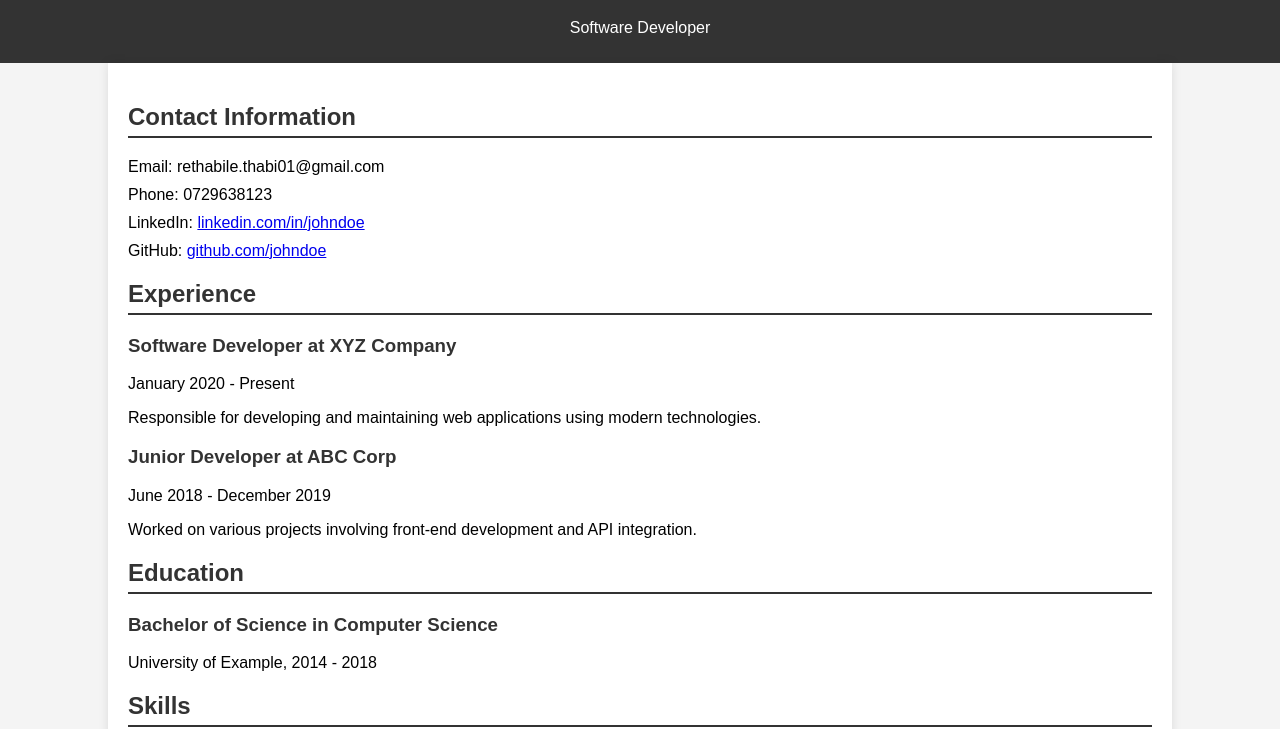
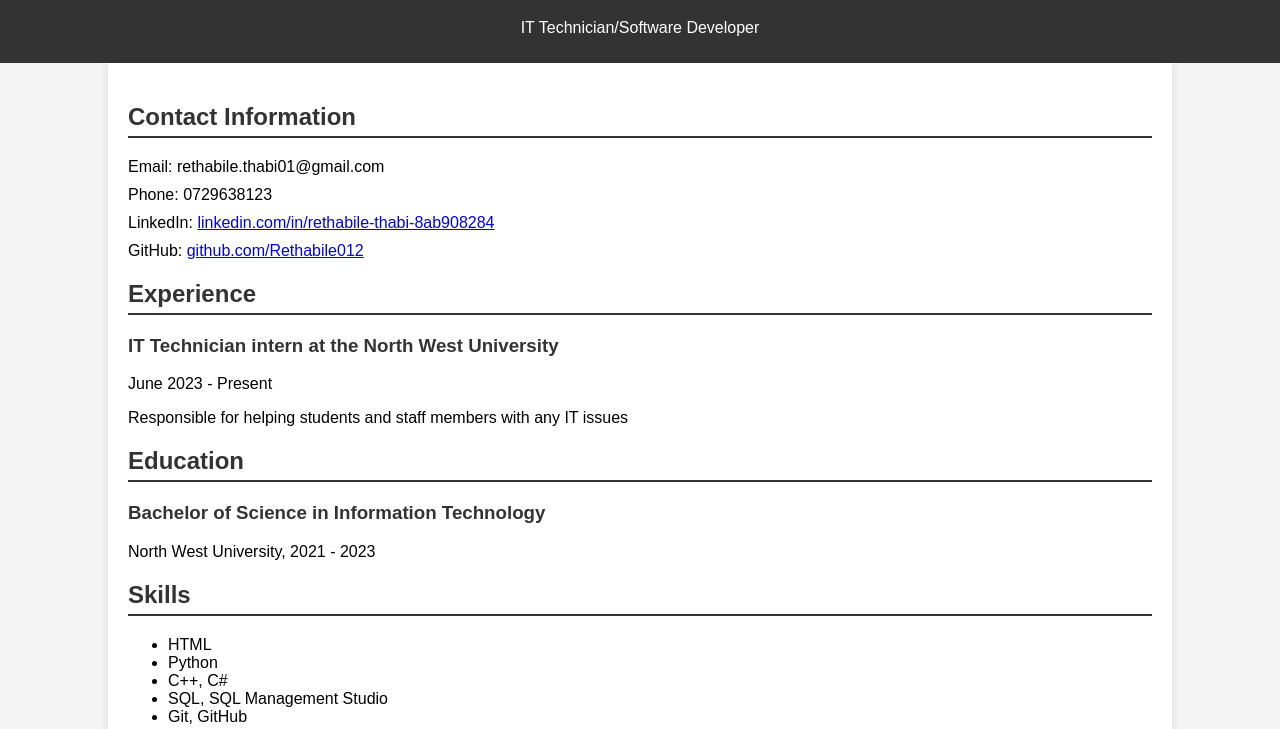
Before and after one commit to Rethabile012/Rethabile012.github.io, a plain HTML site: page home.html in a window 1280 px wide. Shown: the part 71-800 px from the top of the page. Drawn offline with Linux system fonts and the light colour scheme.

Commit message:
Add files via upload

```diff
--- a/home.html
+++ b/home.html
@@ -45,8 +45,8 @@
 </head>
 <body>
     <div class="header">
-        <h1>John Doe</h1>
-        <p>Software Developer</p>
+        <h1>Rethabile Peega</h1>
+        <p>IT Technician/Software Developer</p>
     </div>
     <div class="container">
         <div class="section">
@@ -54,47 +54,44 @@
             <ul class="contact-info">
                 <li>Email: rethabile.thabi01@gmail.com</li>
                 <li>Phone: 0729638123</li>
-                <li>LinkedIn: <a href="www.linkedin.com/in/rethabile-thabi-8ab908284" target="_blank">linkedin.com/in/johndoe</a></li>
-                <li>GitHub: <a href="https://github.com/Rethabile012" target="_blank">github.com/johndoe</a></li>
+                <li>LinkedIn: <a href="www.linkedin.com/in/rethabile-thabi-8ab908284" target="_blank">linkedin.com/in/rethabile-thabi-8ab908284</a></li>
+                <li>GitHub: <a href="https://github.com/Rethabile012" target="_blank">github.com/Rethabile012</a></li>
             </ul>
         </div>
         <div class="section">
             <h2>Experience</h2>
             <ul class="experience">
                 <li>
-                    <h3>Software Developer at XYZ Company</h3>
-                    <p>January 2020 - Present</p>
-                    <p>Responsible for developing and maintaining web applications using modern technologies.</p>
+                    <h3>IT Technician intern at the North West University</h3>
+                    <p>June 2023 - Present</p>
+                    <p>Responsible for helping students and staff members with any IT issues</p>
                 </li>
-                <li>
-                    <h3>Junior Developer at ABC Corp</h3>
-                    <p>June 2018 - December 2019</p>
-                    <p>Worked on various projects involving front-end development and API integration.</p>
-                </li>
+
+
             </ul>
         </div>
         <div class="section">
             <h2>Education</h2>
             <ul class="education">
                 <li>
-                    <h3>Bachelor of Science in Computer Science</h3>
-                    <p>University of Example, 2014 - 2018</p>
+                    <h3>Bachelor of Science in Information Technology</h3>
+                    <p>North West University, 2021 - 2023</p>
                 </li>
             </ul>
         </div>
         <div class="section">
             <h2>Skills</h2>
             <ul class="skills">
-                <li>HTML, CSS, JavaScript</li>
-                <li>React, Angular</li>
-                <li>Node.js, Express</li>
-                <li>SQL, MongoDB</li>
+                <li>HTML</li>
+                <li>Python</li>
+                <li>C++, C#</li>
+                <li>SQL, SQL Management Studio</li>
                 <li>Git, GitHub</li>
             </ul>
         </div>
     </div>
     <div class="footer">
-        <p>&copy; 2024 John Doe. All rights reserved.</p>
+        <p>&copy; 2024 Rethabile Peega. All rights reserved.</p>
     </div>
 </body>
 </html>
```
